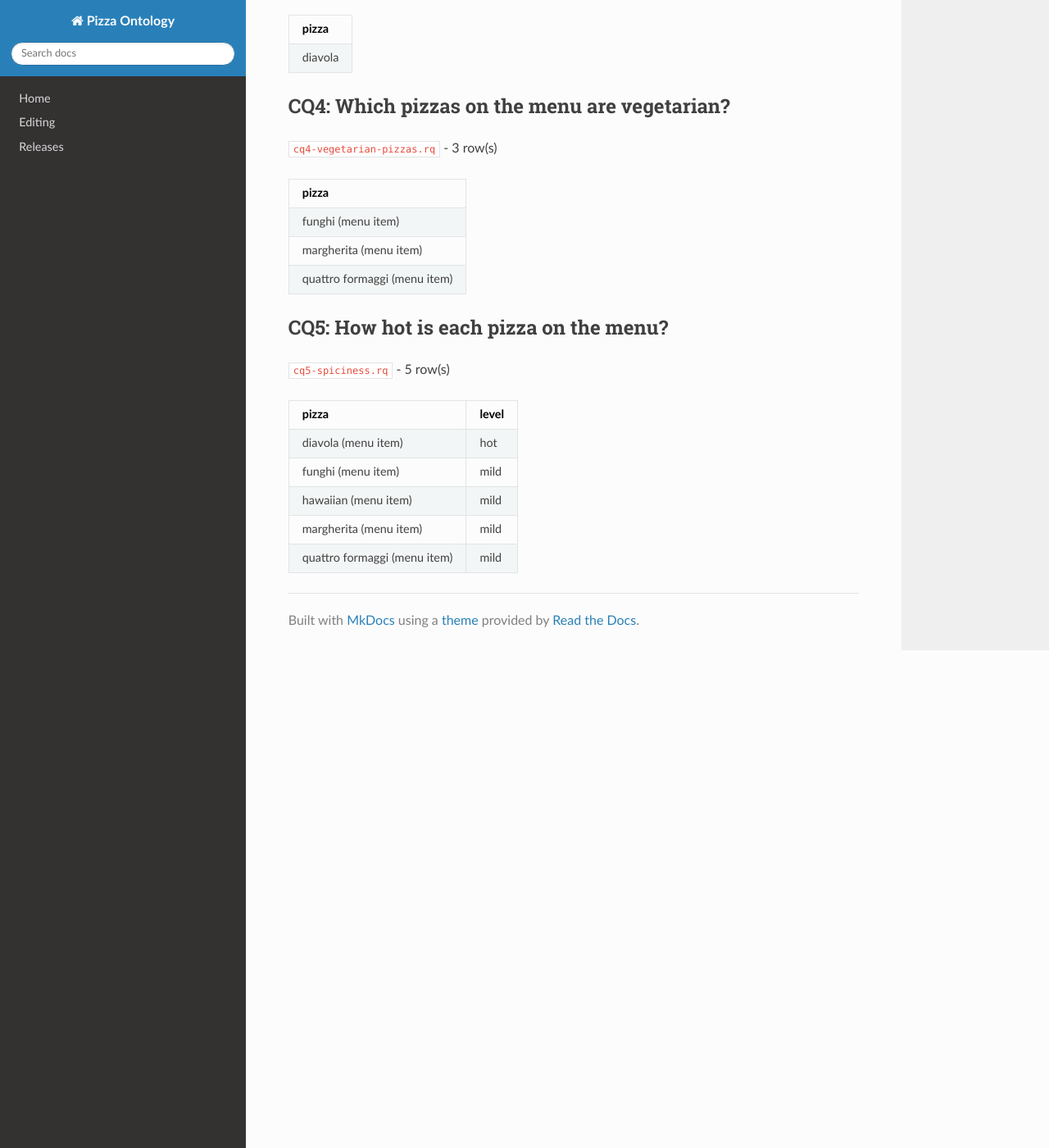
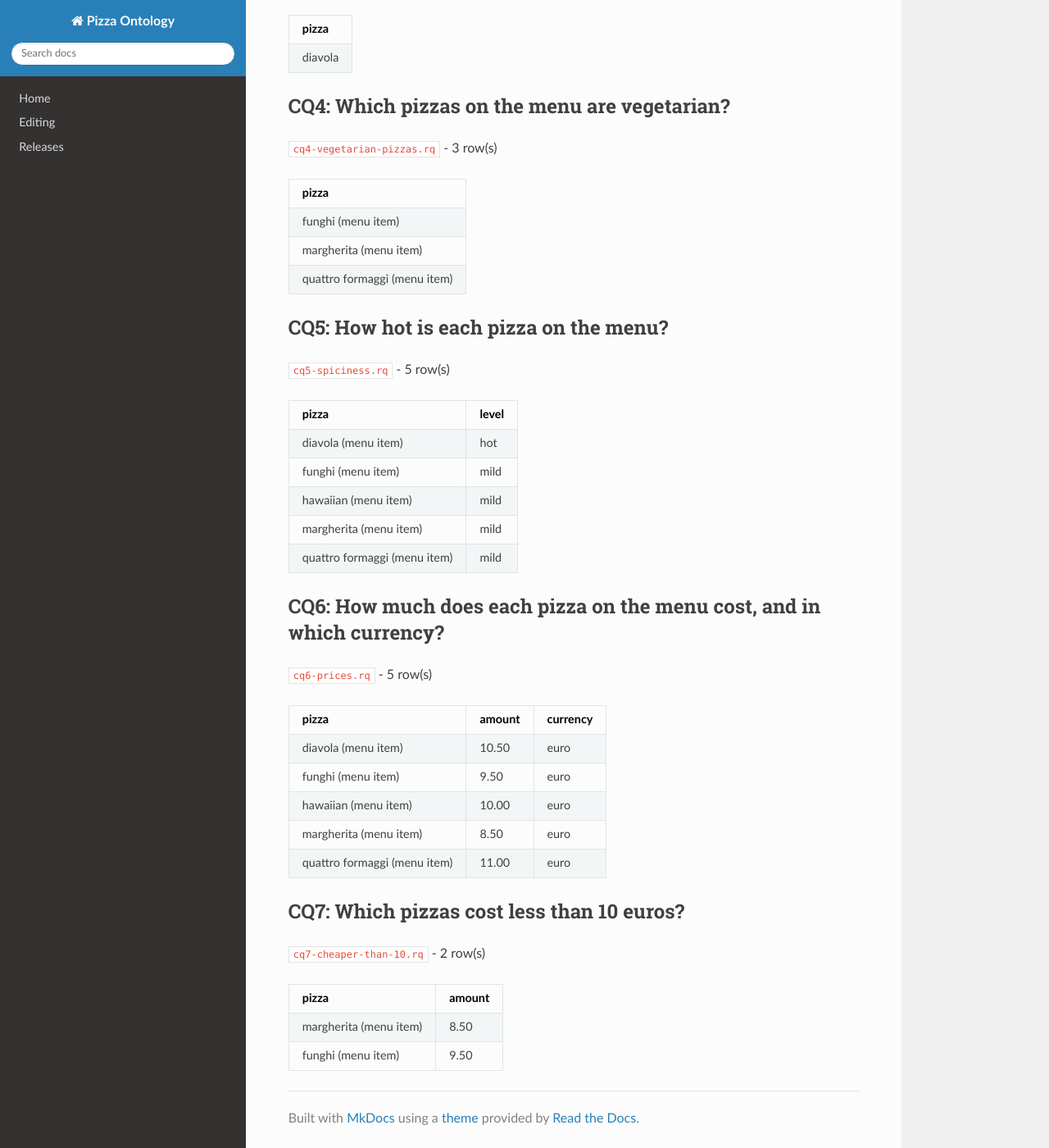
Before and after one commit to ebrahimnorouzi/pizza-ontology, an MkDocs documentation site: the page built from docs/cq/answers.md, in a window 1280 px wide and 1400 px high, scrolled down 994 px. Shown: the whole window at 82% size. Built offline with MkDocs 1.6.1, drawn with Linux system fonts in a browser that asks for light colours; nearby versions of some CDN libraries.

Commit message:
release(0.4.0): iteration 3 - what a pizza costs, from the Price pattern
Story S3. Every menu item has a MenuPrice with a decimal value and a currency, through the
pattern's hasPrice, hasValue and hasCurrency. The new test checks that every menu item has one.

Co-Authored-By: Claude Opus 5.5 <noreply@anthropic.com>

```diff
--- a/docs/cq/answers.md
+++ b/docs/cq/answers.md
@@ -53,3 +53,24 @@ Each query in this folder run against the released `pizza.owl` (reasoned with EL
 | hawaiian (menu item) | mild |
 | margherita (menu item) | mild |
 | quattro formaggi (menu item) | mild |
+
+## CQ6: How much does each pizza on the menu cost, and in which currency?
+
+`cq6-prices.rq` - 5 row(s)
+
+| pizza | amount | currency |
+|---|---|---|
+| diavola (menu item) | 10.50 | euro |
+| funghi (menu item) | 9.50 | euro |
+| hawaiian (menu item) | 10.00 | euro |
+| margherita (menu item) | 8.50 | euro |
+| quattro formaggi (menu item) | 11.00 | euro |
+
+## CQ7: Which pizzas cost less than 10 euros?
+
+`cq7-cheaper-than-10.rq` - 2 row(s)
+
+| pizza | amount |
+|---|---|
+| margherita (menu item) | 8.50 |
+| funghi (menu item) | 9.50 |
```
Also changed, not shown: CHANGELOG.md (+8 -0 lines), 10 other files.
